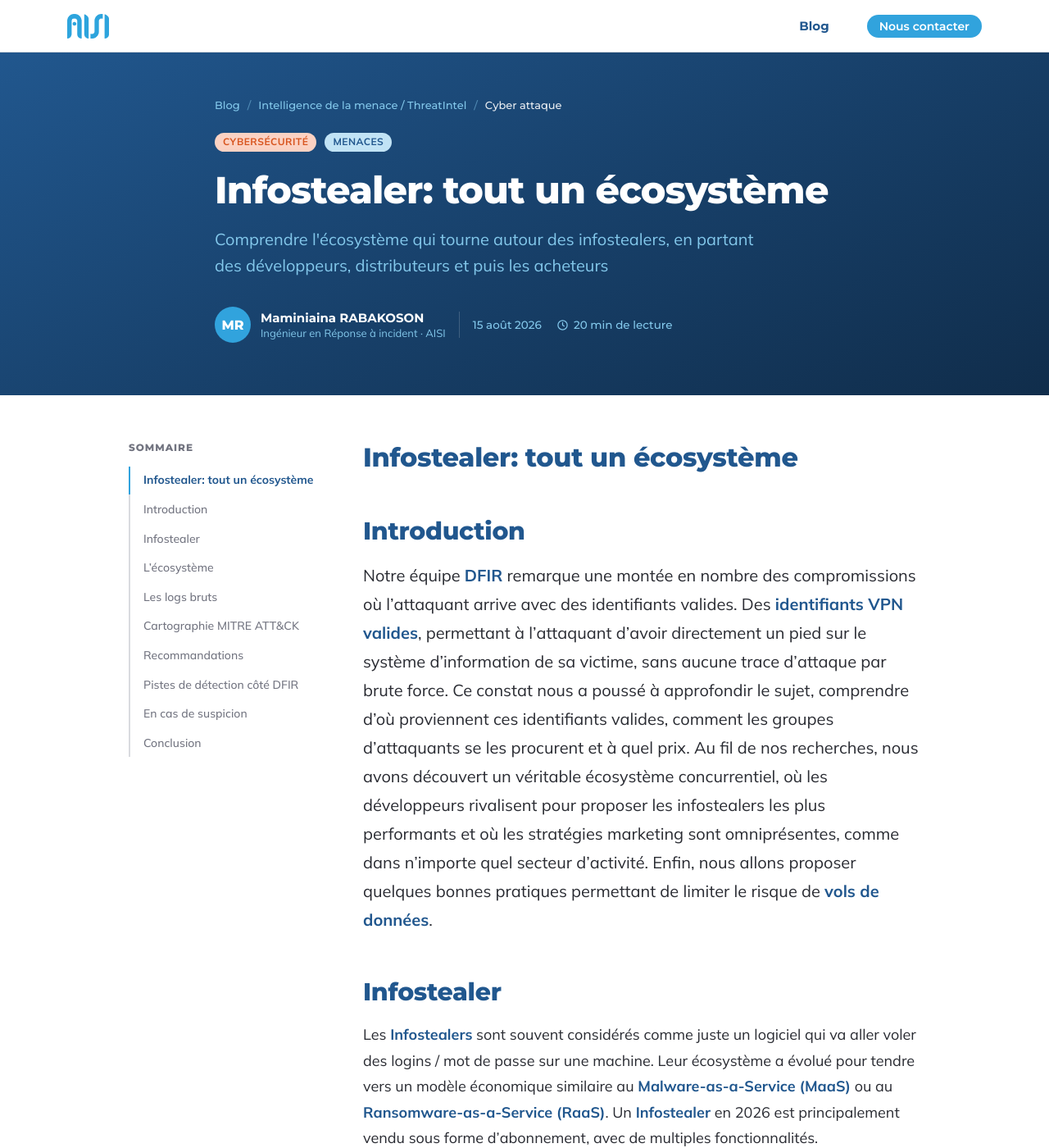
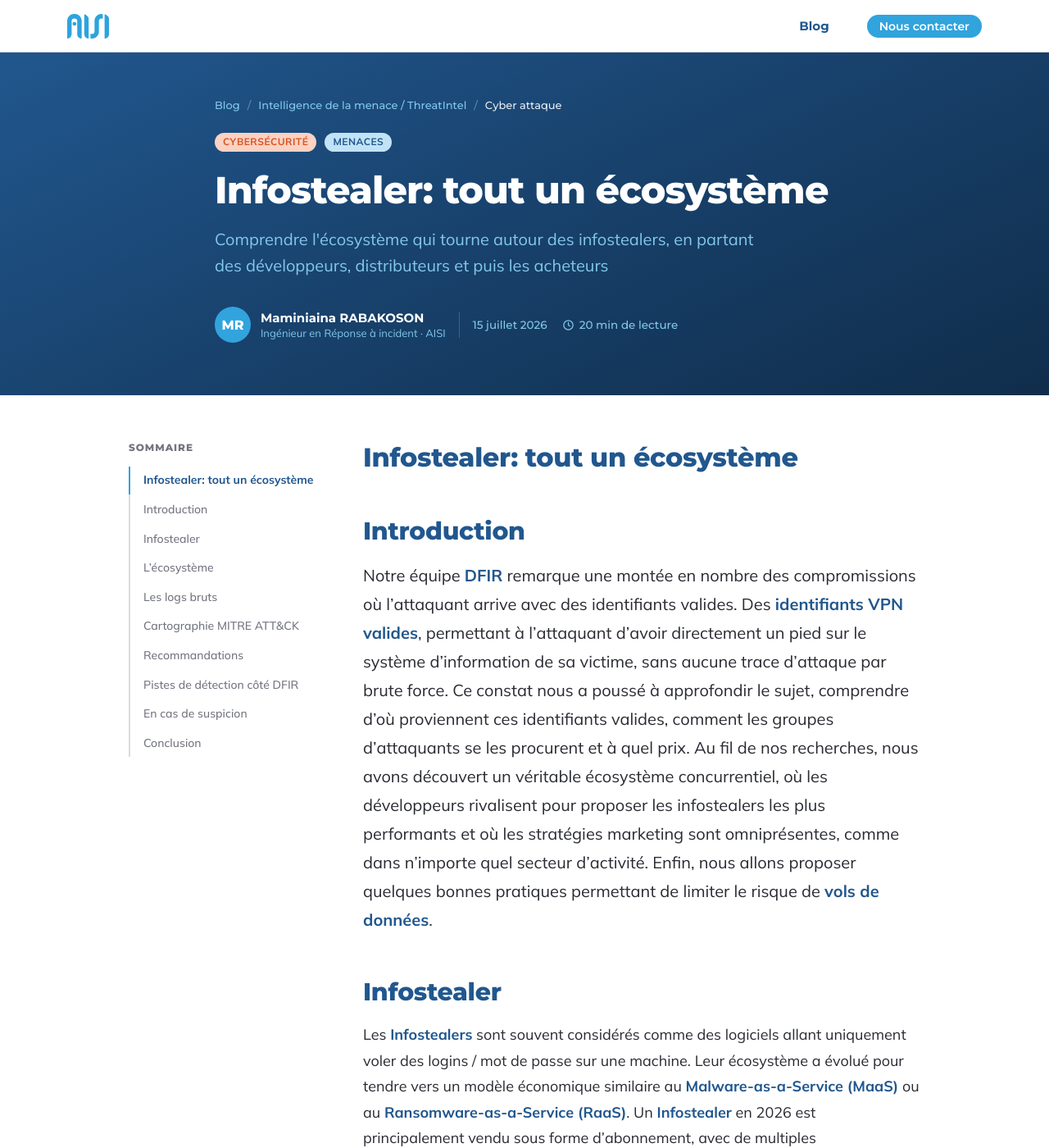
Before and after one commit to AISI-FR/aisi-fr.github.io, a Jekyll site: the page built from threatintel/2026-09-02_Infostealer_tout_un_ecosystème/index.md, in a window 1280 px wide and 1400 px high. Shown: the whole window at 82% size. Built offline with Jekyll 4.4.1, drawn with Linux system fonts in a browser that asks for light colours.

Commit message:
quickfix erreur français

```diff
--- a/threatintel/2026-09-02_Infostealer_tout_un_ecosystème/index.md
+++ b/threatintel/2026-09-02_Infostealer_tout_un_ecosystème/index.md
@@ -28,7 +28,7 @@
 
 ## Infostealer
 
-Les **Infostealers** sont souvent considérés comme juste un logiciel qui va aller voler des logins / mot de passe sur une machine.
+Les **Infostealers** sont souvent considérés comme des logiciels allant uniquement voler des logins / mot de passe sur une machine.
 Leur écosystème a évolué pour tendre vers un modèle économique similaire au **Malware-as-a-Service (MaaS)** ou au **Ransomware-as-a-Service (RaaS)**.
 Un **Infostealer** en 2026 est principalement vendu sous forme d'abonnement, avec de multiples fonctionnalités.
 
```
Also changed, not shown: other parts of threatintel/2026-09-02_Infostealer_tout_un_ecosystème/index.md (+1 -1 lines).
